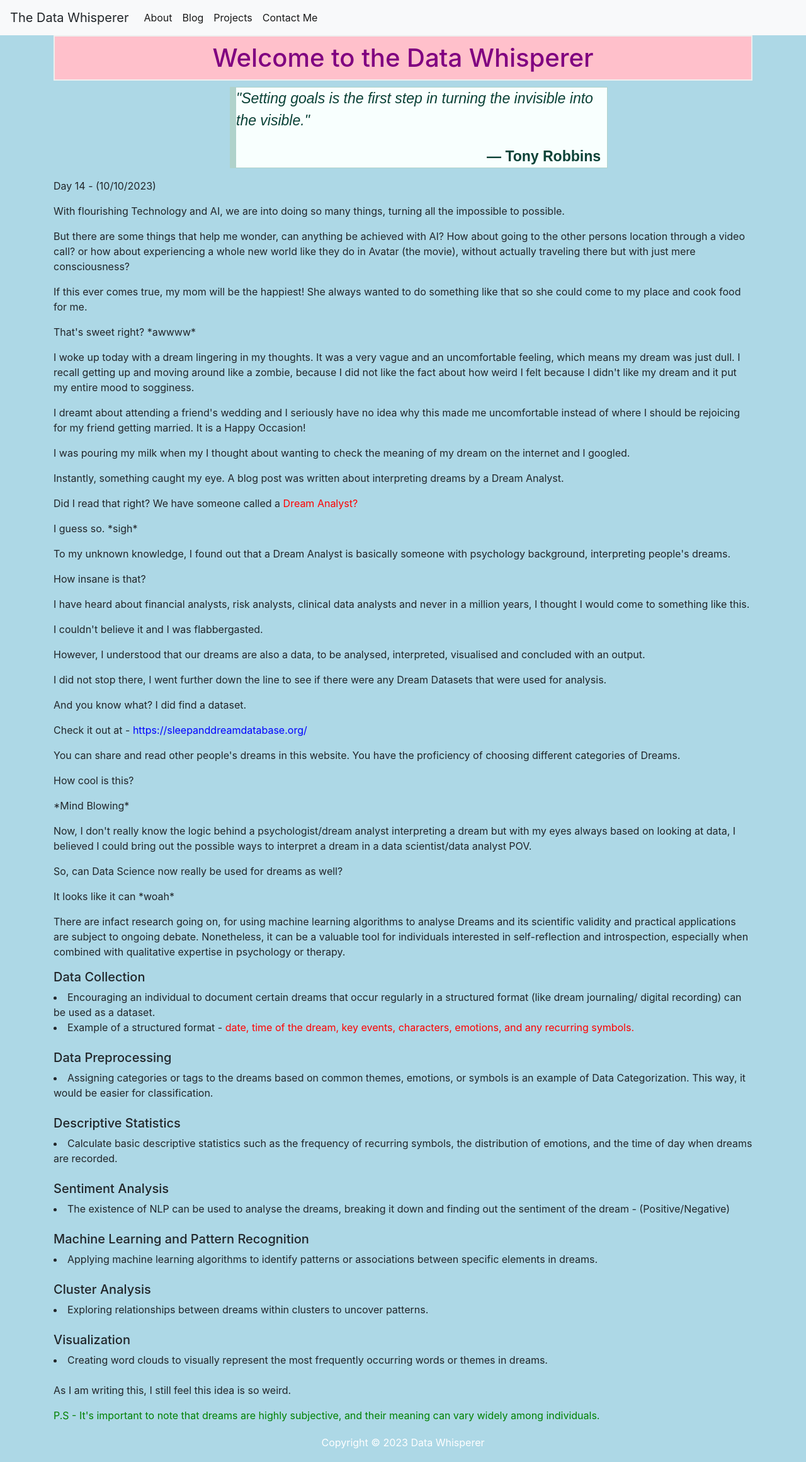
After one commit to vijaayyyyvarshini/datawhisperer, a Flask app: page /15thblog in a window 1280 px wide. The commit adds this page. Shown: the whole page at 63% size. Run offline with Flask 3, Linux system fonts and the light colour scheme; some libraries are stand-ins or nearby versions.

Commit message:
14th day learning push - dream analysis

```diff
--- a/app.py
+++ b/app.py
@@ -158,6 +158,10 @@ def twelthday():
 def thirteenthday():
     return render_template('14blog.html')
 
+@app.route('/15thblog')
+def fourtheenthday():
+    return render_template('15blog.html')
+
 
 #direction to projects
 @app.route('/brainstrokeprediction')
--- /dev/null
+++ b/templates/15blog.html
@@ -0,0 +1,106 @@
+{% extends 'base.html' %}
+
+<link rel="stylesheet" href="{{ url_for('static', filename= 'css/style.css') }}">
+{% block content %}
+    <h1>{% block title %} Welcome to the Data Whisperer {% endblock %}</h1>
+
+    <body>
+        <blockquote class="blockquote blockquote--bordered">
+            <p class="blockquote_text">
+                "Setting goals is the first step in turning the invisible into the visible."
+            <p class="blockquote_text blockquote_text_author">
+                Tony Robbins
+            </p>
+        </blockquote>
+
+
+    <p>Day 14 - (10/10/2023)</p>
+
+    <p>With flourishing Technology and AI, we are into doing so many things, turning all the impossible to possible.</p>
+
+    <p>But there are some things that help me wonder, can anything be achieved with AI? How about going to the other persons location through a video call? or how about experiencing a whole new world like they do in Avatar (the movie), without actually traveling there but with just mere consciousness?</p>
+    <p>If this ever comes true, my mom will be the happiest! She always wanted to do something like that so she could come to my place and cook food for me.</p>
+
+    <p>That's sweet right? *awwww*</p>
+
+    <p>I woke up today with a dream lingering in my thoughts. It was a very vague and an uncomfortable feeling, which means my dream was just dull. I recall getting up and moving around like a zombie, because I did not like the fact about how weird I felt because I didn't like my dream and it put my entire mood to sogginess.</p>
+
+    <p>I dreamt about attending a friend's wedding and I seriously have no idea why this made me uncomfortable instead of where I should be rejoicing for my friend getting married. It is a Happy Occasion!</p>
+    <p>I was pouring my milk when my I thought about wanting to check the meaning of my dream on the internet and I googled. </p>
+
+    <p>Instantly, something caught my eye. A blog post was written about interpreting dreams by a Dream Analyst.</p>
+
+    <p>Did I read that right? We have someone called a <span style="color: red;" >Dream Analyst?</span></p>
+
+    <p>I guess so. *sigh*</p>
+
+    <p>To my unknown knowledge, I found out that a Dream Analyst is basically someone with psychology background, interpreting people's dreams.</p>
+
+    <p>How insane is that?</p>
+
+    <p>I have heard about financial analysts, risk analysts, clinical data analysts and never in a million years, I thought I would come to something like this.</p>
+
+    <p>I couldn't believe it and I was flabbergasted.</p>
+
+    <p>However, I understood that our dreams are also a data, to be analysed, interpreted, visualised and concluded with an output.</p>
+
+    <p>I did not stop there, I went further down the line to see if there were any Dream Datasets that were used for analysis.</p>
+
+    <p>And you know what? I did find a dataset.</p>
+
+    <p>Check it out at - <span style="color: blue;">https://sleepanddreamdatabase.org/</span></p>
+
+    <p>You can share and read other people's dreams in this website. You have the proficiency of choosing different categories of Dreams.</p>
+
+    <p>How cool is this?</p>
+
+    <p>*Mind Blowing*</p>
+
+    <p>Now, I don't really know the logic behind a psychologist/dream analyst interpreting a dream but with my eyes always based on looking at data, I believed I could bring out the possible ways to interpret a dream in a data scientist/data analyst POV. </p>
+
+    <p>So, can Data Science now really be used for dreams as well?</p>
+
+    <p>It looks like it can *woah*</p>
+
+    <p>There are infact research going on, for using machine learning algorithms to analyse Dreams and its scientific validity and practical applications are subject to ongoing debate. Nonetheless, it can be a valuable tool for individuals interested in self-reflection and introspection, especially when combined with qualitative expertise in psychology or therapy.</p>
+
+    <h5>Data Collection</h5>
+
+    <li>Encouraging an individual to document certain dreams that occur regularly in a structured format (like dream journaling/ digital recording) can be used as a dataset.</li>
+    <li>Example of a structured format - <span style="color: red;">date, time of the dream, key events, characters, emotions, and any recurring symbols.</span> </li>
+
+    <br><h5>Data Preprocessing</h5>
+
+    <li>Assigning categories or tags to the dreams based on common themes, emotions, or symbols is an example of Data Categorization. This way, it would be easier for classification.</li>
+
+    <br><h5>Descriptive Statistics</h5>
+
+    <li>Calculate basic descriptive statistics such as the frequency of recurring symbols, the distribution of emotions, and the time of day when dreams are recorded.</li>
+
+    <br><h5>Sentiment Analysis</h5>
+
+    <li>The existence of NLP can be used to analyse the dreams, breaking it down and finding out the sentiment of the dream - (Positive/Negative)</li>
+
+    <br><h5>Machine Learning and Pattern Recognition</h5>
+
+    <li>Applying machine learning algorithms to identify patterns or associations between specific elements in dreams.</li>
+
+    <br><h5>Cluster Analysis</h5>
+
+    <li>Exploring relationships between dreams within clusters to uncover patterns.</li>
+
+    <br><h5>Visualization</h5>
+
+    <li>Creating word clouds to visually represent the most frequently occurring words or themes in dreams.</li>
+
+   <br> <p>As I am writing this, I still feel this idea is so weird.</p>
+
+    <p><span style="color: green;">P.S - It's important to note that dreams are highly subjective, and their meaning can vary widely among individuals.</span></p>
+
+    <footer>
+        <p>Copyright © 2023 Data Whisperer</p>
+      </footer>
+
+    </body>
+
+{% endblock %}
--- a/templates/index.html
+++ b/templates/index.html
@@ -48,6 +48,9 @@
            <li class="nav-item active">
             <a class="nav-link" href="/14thblog">Pandas and SQL - Day 13</a>
            </li>
+           <li class="nav-item active">
+            <a class="nav-link" href="/15thblog">Dream and Data Science - Day 14</a>
+           </li>
             </ul>
         </div>
 {% endblock %}
```
